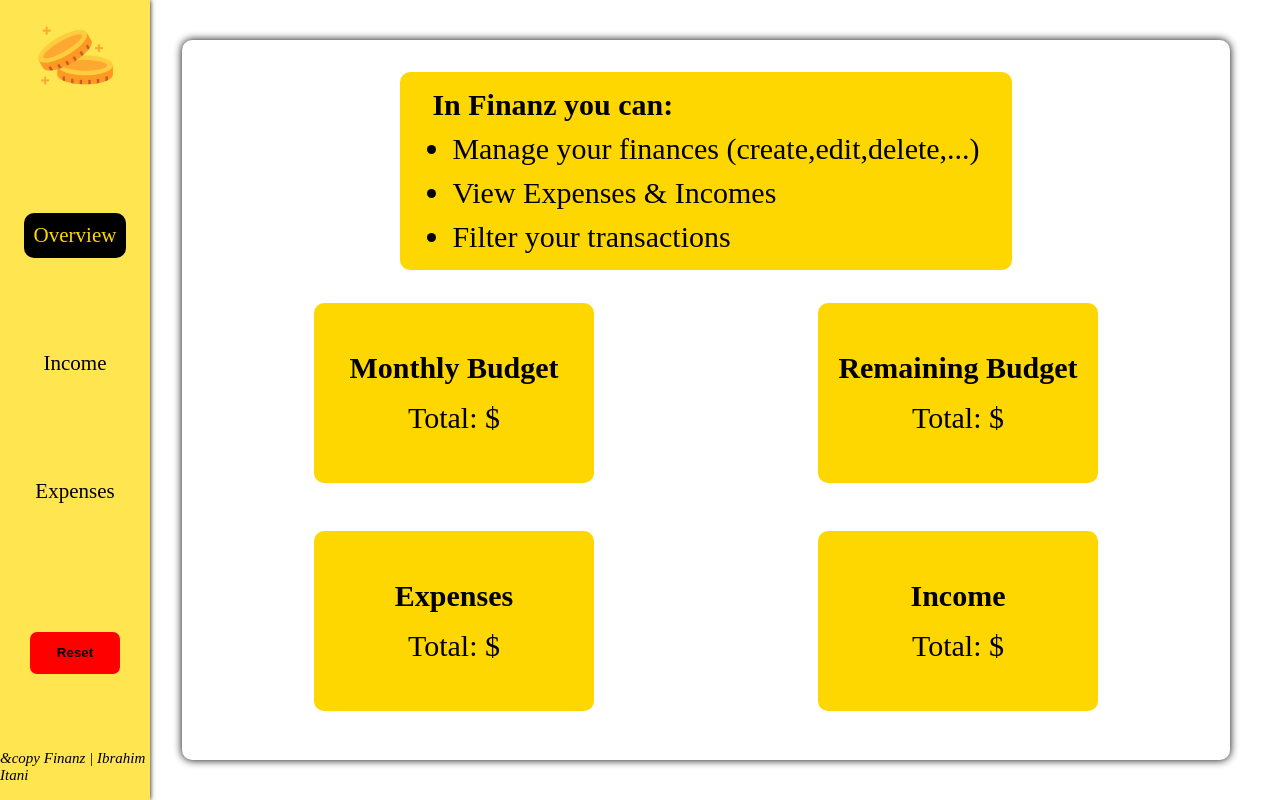
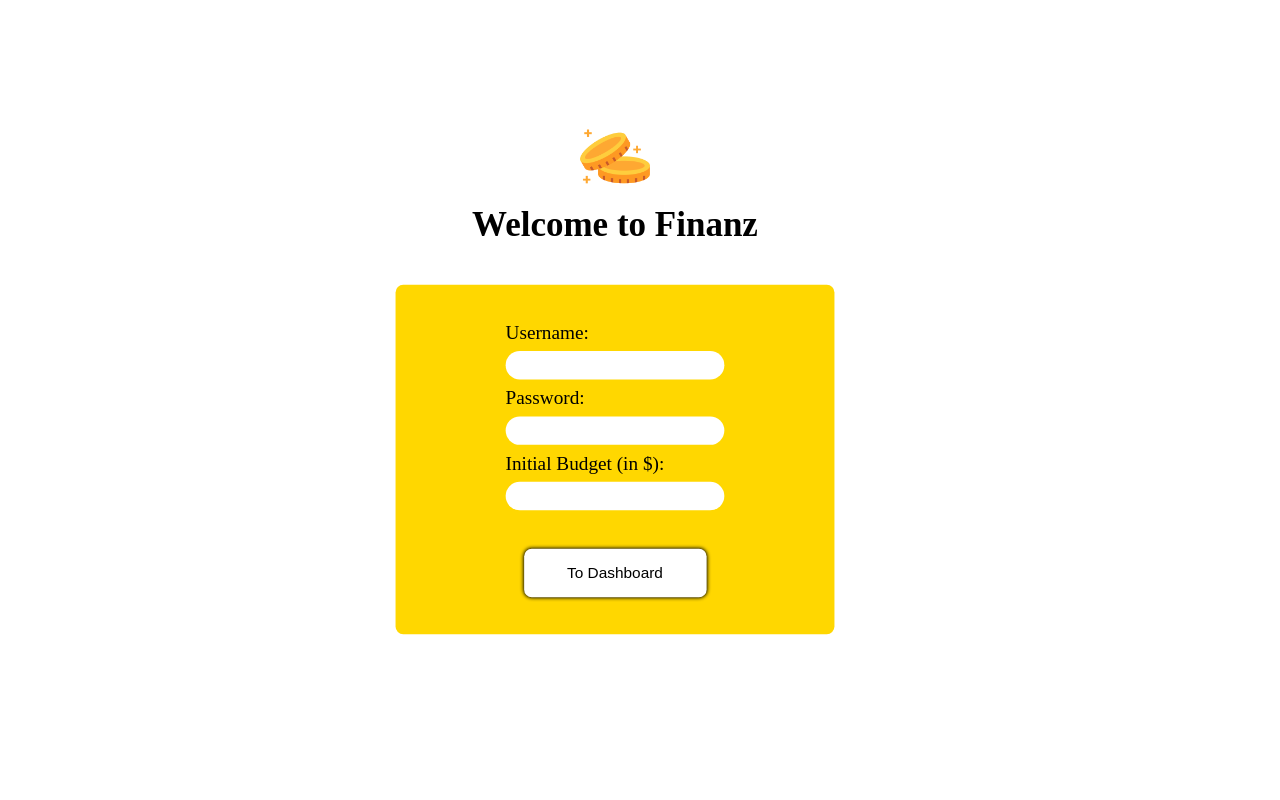
Before and after one commit to IbrahimItani01/finanz-tracker-enhanced, a React (Create React App) app: page / in a window 1280 px wide. Built offline with nearby package versions, Linux system fonts and the light colour scheme.

Commit message:
react<>implemented routes in App.js

```diff
--- a/src/App.js
+++ b/src/App.js
@@ -1,12 +1,20 @@
-import Dashboard from './components/Dashboard';
-import Navbar from './components/Navbar';
-import './styles/base.css';
+import { Route, Routes } from "react-router-dom";
+import Dashboard from "./components/Dashboard";
+import Navbar from "./components/Navbar";
+import "./styles/base.css";
+import Login from "./components/Login";
+import Data from "./components/Data";
 
 function App() {
   return (
-    <div className='virtual-body'>
-      <Navbar/>
-      <Dashboard/>
+    <div className="virtual-body">
+      {window.location.pathname !== "/" && <Navbar />}
+      <Routes>
+        <Route path="/" element={<Login />} />
+        <Route path="home" element={<Dashboard />} />
+        <Route path="income" element={<Data dataType="income"/>}/>
+        <Route path="expense" element={<Data dataType="expense"/>}/>
+      </Routes>
     </div>
   );
 }
```
